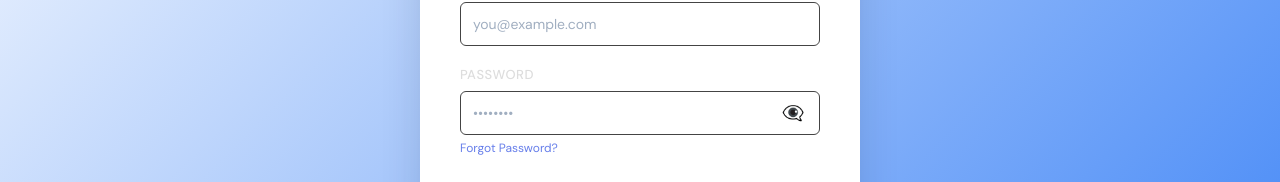
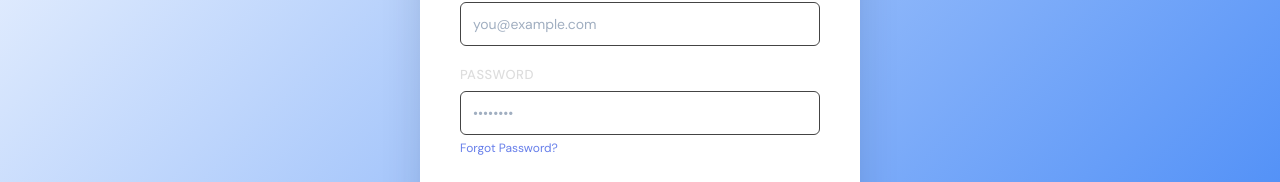
Before and after one commit to Nis6hal/Complaint-Management-System, a React (Create React App) app in the folder frontend/: page /login in a window 1280 px wide. Shown: the part 352-534 px from the top of the page. Built offline with nearby package versions, Linux system fonts and the light colour scheme; no server answers; the HTML template or start-up script is replaced by a standard one.

Commit message:
Revert password field to single native browser toggle and remove custom emoji

```diff
--- a/frontend/src/index.css
+++ b/frontend/src/index.css
@@ -123,18 +123,6 @@ input, select, textarea {
 
 .password-input-wrapper .form-control {
   padding-right: 45px;
-  -webkit-appearance: none;
-}
-
-.password-input-wrapper .form-control[type="password"],
-.password-input-wrapper .form-control[type="password"]::-webkit-textfield-decoration-button,
-.password-input-wrapper .form-control[type="password"]::-webkit-textfield-decoration-container,
-.password-input-wrapper .form-control[type="password"]::-webkit-credentials-auto-fill-button,
-.password-input-wrapper .form-control[type="password"]::-ms-reveal,
-.password-input-wrapper .form-control[type="password"]::-ms-clear {
-  display: none !important;
-  width: 0 !important;
-  height: 0 !important;
 }
 
 .password-toggle {
--- a/frontend/src/pages/Login.js
+++ b/frontend/src/pages/Login.js
@@ -44,12 +44,7 @@ export default function Login() {
           </div>
           <div className="form-group">
             <label>Password</label>
-            <div className="password-input-wrapper">
-              <input className="form-control" type={showPassword ? 'text' : 'password'} name="password" placeholder="••••••••" value={form.password} onChange={handleChange} required />
-              <button type="button" className="password-toggle" onClick={() => setShowPassword(!showPassword)}>
-                {showPassword ? '👁️' : '👁️‍🗨️'}
-              </button>
-            </div>
+            <input className="form-control" type="password" name="password" placeholder="••••••••" value={form.password} onChange={handleChange} required />
             <Link to="/forgot-password" className="forgot-password-link" style={{ fontSize: '12px', color: '#667eea', textDecoration: 'none', marginTop: '5px', display: 'block' }}>Forgot Password?</Link>
           </div>
           {error && <p className="error-msg">{error}</p>}
```
